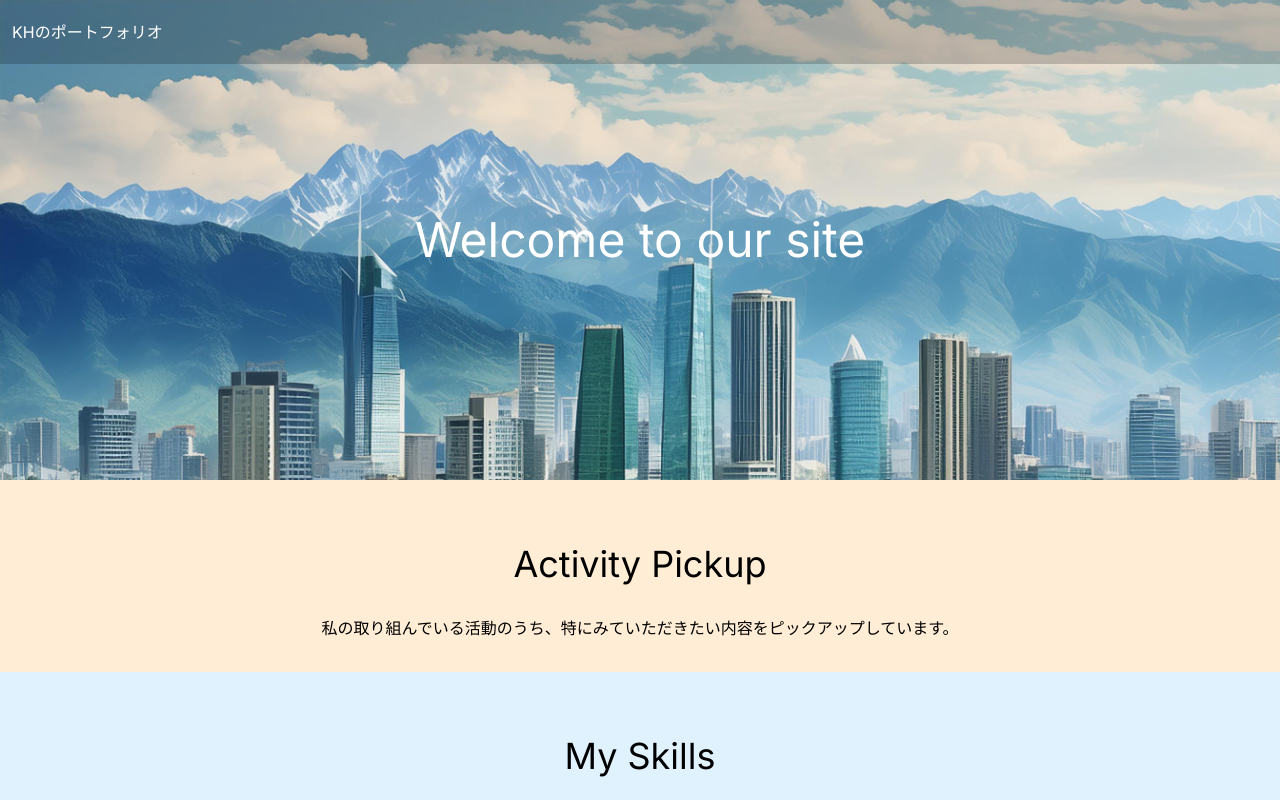
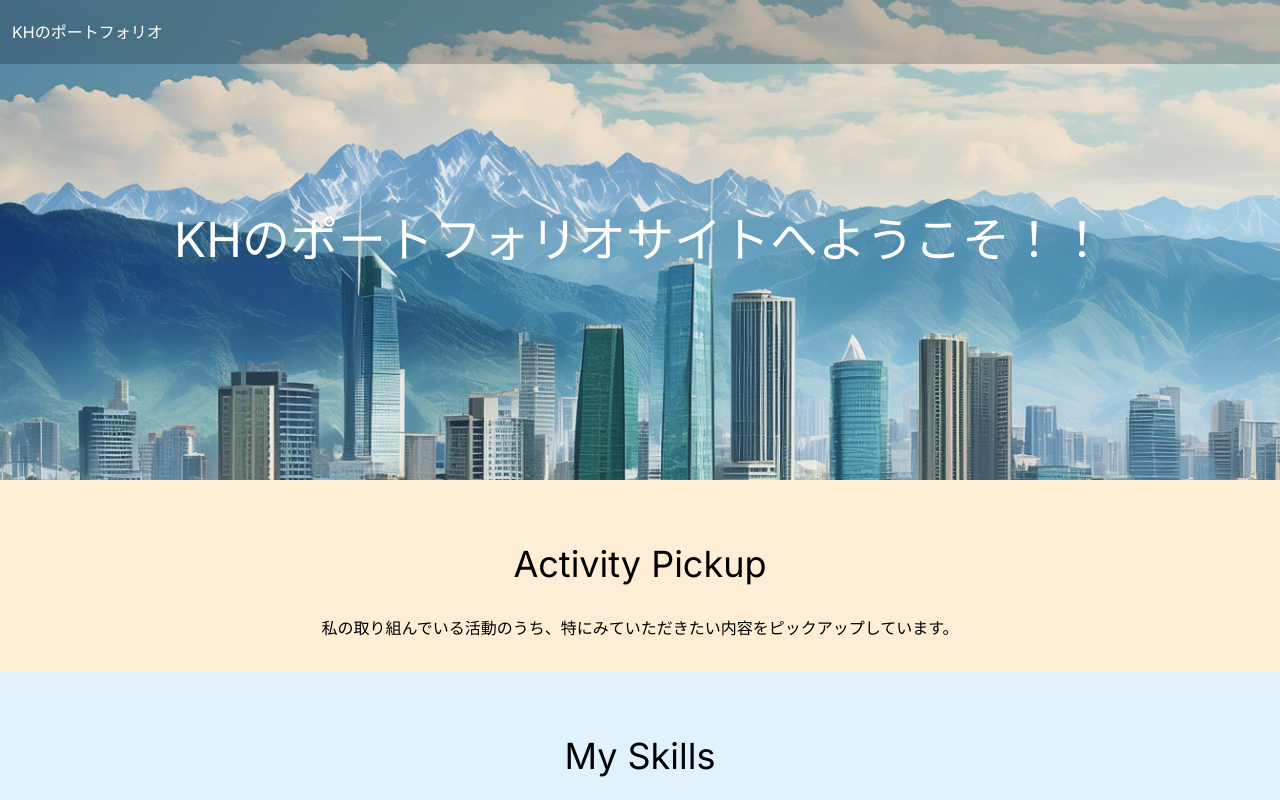
Before and after one commit to KHashimoto3/KH_Portfolio, a Next.js app in the folder front/: page / in a window 1280 px wide. Shown: the top 800 px of the page. Built offline with nearby package versions, Linux system fonts and the light colour scheme.

Commit message:
画像上のタイトルの文言を変更した。

```diff
--- a/front/src/app/page.tsx
+++ b/front/src/app/page.tsx
@@ -26,7 +26,9 @@ export default function Home() {
           id="home-img-text"
           className="absolute top-0 left-0 w-full h-full flex justify-center items-center"
         >
-          <h1 className="text-5xl text-white">Welcome to our site</h1>
+          <h1 className="text-5xl p-8 text-white">
+            KHのポートフォリオサイトへようこそ！！
+          </h1>
         </div>
       </div>
       <div id="main" className="h-auto flex flex-col justify-center">
```
